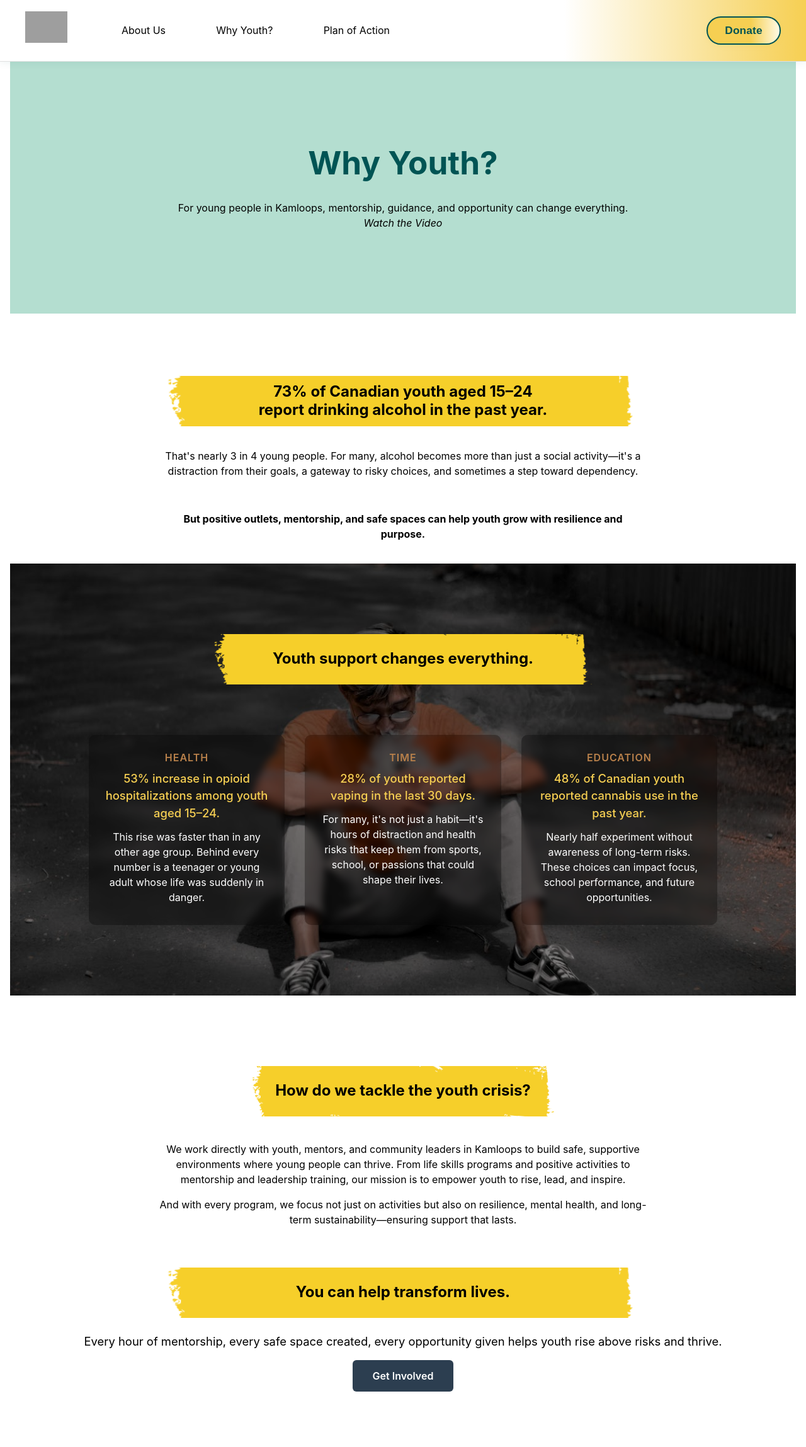
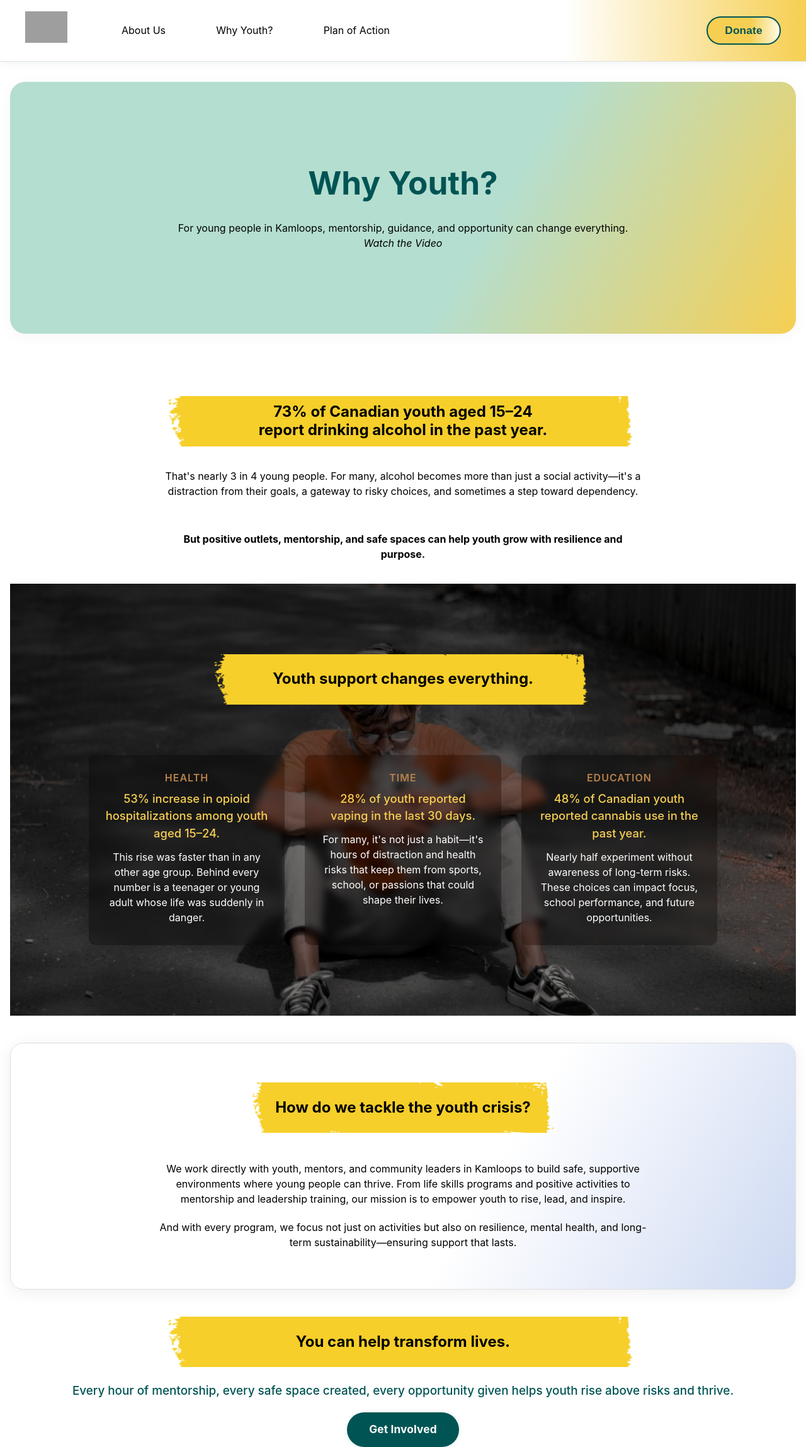
Before and after one commit to AbdulkarimMziya/Youth_hub, a React (Vite) app: page /why-youth in a window 1280 px wide. Shown: the whole page at 63% size. Before the commit the page ends 2210 px from the top, so only its background shows below. Built offline with nearby package versions, Linux system fonts and the light colour scheme; grey boxes are pictures that could not be loaded; the HTML template or start-up script is replaced by a standard one.

Commit message:
Enhance WhyYouth hero section: modern gradient, rounded corners, shadow, and responsive layout

```diff
--- a/src/pages/WhyYouth.css
+++ b/src/pages/WhyYouth.css
@@ -1,21 +1,68 @@
+/* ====== Global ====== */
 .container {
     width: 100%;
 }
 
+/* ====== Hero Section ====== */
 .hero {
     width: 100%;
-    height: 450px;
-    background-color: rgb(180,222,208);
-
+    height: 420px;
+    background: linear-gradient(120deg, rgb(180,222,208) 60%, #f6cf52 100%);
     display: flex;
     align-items: center;
     justify-content: center;
+    border-radius: 1.5rem;
+    margin-top: 2rem;
+    box-shadow: 0 4px 24px rgba(0,0,0,0.04);
+    position: relative;
+    overflow: hidden;
 }
 
+.hero-content {
+    position: relative;
+    z-index: 1;
+    text-align: center;
+    max-width: 800px;
+    margin: 0 auto;
+    padding: 2.5rem 1.5rem;
+}
+
+.hero-title {
+    font-family: 'Montserrat', 'Inter', Arial, sans-serif;
+    font-size: 2.5rem;
+    font-weight: 700;
+    color: var(--color-primary);
+    margin-bottom: 1.2rem;
+    letter-spacing: 0.01em;
+    text-shadow: 0 2px 8px rgba(0,0,0,0.04);
+}
+
+.hero-desc {
+    font-size: 1.18rem;
+    color: #263238;
+    margin-bottom: 2rem;
+    font-weight: 500;
+    line-height: 1.7;
+}
+
+@media (max-width: 900px) {
+    .hero {
+        height: 260px;
+        padding: 1.2rem 0.2rem;
+    }
+    .hero-title {
+        font-size: 1.5rem;
+    }
+    .hero-content {
+        padding: 1.2rem 0.5rem;
+    }
+}
+
+/* ====== Sub Intro ====== */
 .sub-intro {
     width: 100%;
     padding-top: 5rem;
-    box-sizing: border-box;
+
 }
 
 .sub-intro > * {
@@ -23,7 +70,9 @@
     padding: 1rem;
 }
 
-/* Responsive font size for .stat: inherit on large screens, 3.5vw on small screens */
+.sub-intro p {
+    max-width: 800px;
+}
 
 @media (max-width: 600px) {
     .stat {
@@ -31,14 +80,10 @@
     }
 }
 
-.sub-intro p {
-    max-width: 800px;
-}
-
-
+/* ====== Highlight Section ====== */
 .highlight {
     width: 100%;
-    background: url('/youth-vape.jpg') center center/cover no-repeat;
+    background: url('/youth-vape.jpg') center/cover no-repeat;
     padding: 2rem 0;
     position: relative;
     z-index: 1;
@@ -47,11 +92,8 @@
 .highlight::before {
     content: '';
     position: absolute;
-    top: 0;
-    left: 0;
-    width: 100%;
-    height: 100%;
-    background: rgba(0, 0, 0, 0.5); /* Adjust opacity as needed */
+    inset: 0;
+    background: rgba(0, 0, 0, 0.5);
     z-index: 0;
 }
 
@@ -62,9 +104,8 @@
 
 .highlight-wrapper {
     width: 80%;
-    max-width: 100%;
     margin: 0 auto;
-    padding: 5rem 0 5rem;
+    padding: 5rem 0;
 }
 
 .highlight-content {
@@ -81,7 +122,7 @@
     backdrop-filter: saturate(180%) blur(6px);
     border-radius: 10px;
     padding: 1.5rem;
-    box-shadow: 0 2px 8px rgba(0,0,0,0.04);
+    box-shadow: 0 2px 8px rgba(0, 0, 0, 0.04);
 }
 
 .highlight-item h3 {
@@ -106,51 +147,120 @@
     margin-bottom: 0.5rem;
 }
 
+/* ====== Crisis Section ====== */
 .crisis {
     width: 100%;
-    padding: 2rem 1rem;
-    margin-bottom: 2rem;
+    padding: 2.7rem 1.5rem;
+    margin: 2.7rem 0;
+    background: linear-gradient(120deg, #fff 60%, #cdd9f2 100%);
+    border-radius: 1.3rem;
+    box-shadow: 0 4px 24px rgba(0, 0, 0, 0.07);
+    border: 1.5px solid #e0e0e0;
+    display: flex;
+    flex-direction: column;
+    align-items: center;
+    overflow: hidden;
 }
 
 .crisis-wrapper {
     display: flex;
     flex-direction: column;
     align-items: center;
-    justify-content: center;
-    gap: 1rem;
-
-
+    gap: 1.3rem;
     width: 800px;
     max-width: 100%;
     margin: 0 auto;
-    padding-top: 5rem;
+    padding: 1.2rem 0;
 }
 
+.crisis-title {
+    font-size: 2rem;
+    font-weight: 700;
+    color: var(--color-primary);
+    margin-bottom: 1.1rem;
+    text-align: center;
+    display: flex;
+    align-items: center;
+    gap: 0.7rem;
+    letter-spacing: 0.01em;
+}
+
+.crisis-title .crisis-icon {
+    font-size: 2.2rem;
+    color: var(--color-accent-2);
+}
+
+.crisis-desc {
+    font-size: 1.13rem;
+    color: #263238;
+    text-align: center;
+    margin-bottom: 0.7rem;
+    line-height: 1.7;
+    font-weight: 500;
+}
+
+.crisis-list {
+    list-style: disc inside;
+    font-size: 1.08rem;
+    max-width: 600px;
+    margin-top: 0.7rem;
+    padding: 0;
+    color: var(--color-primary);
+    text-align: left;
+}
+
+.crisis-list li {
+    margin-bottom: 0.5rem;
+    color: #263238;
+    line-height: 1.6;
+}
+
+@media (max-width: 700px) {
+    .crisis {
+        padding: 1.2rem 0.5rem;
+    }
+    .crisis-wrapper {
+        padding: 0.5rem 0;
+    }
+    .crisis-title {
+        font-size: 1.3rem;
+    }
+    .crisis-title .crisis-icon {
+        font-size: 1.3rem;
+    }
+    .crisis-desc {
+        font-size: 1rem;
+    }
+    .crisis-list {
+        font-size: 0.98rem;
+    }
+}
+
+/* ====== Call to Action Section ====== */
 .call-to-action.video-bg-section {
     position: relative;
     width: 100vw;
     left: 50%;
-    right: 50%;
     margin-left: -50vw;
-    margin-right: -50vw;
     min-height: 400px;
     display: flex;
     align-items: center;
     justify-content: center;
+    padding: 5rem 0;
+    text-align: center;
     overflow: hidden;
-    text-align: center;
-    padding: 5rem 0;
+    background: linear-gradient(120deg, #f6cf52 60%, #fff 100%);
 }
 
 .video-bg {
     position: absolute;
-    top: 0;
-    left: 0;
+    inset: 0;
     width: 100%;
     height: 100%;
     object-fit: cover;
+    opacity: 0.45;
+    filter: blur(1px) brightness(0.95);
     z-index: 0;
-    opacity: 0.5;
 }
 
 .cta-content {
@@ -159,25 +269,51 @@
     width: 800px;
     max-width: 100%;
     margin: 0 auto;
-    padding: 0 1rem;
+    padding: 2.2rem 1.5rem;
+    background: rgba(255, 255, 255, 0.92);
+    border-radius: 1.3rem;
+    box-shadow: 0 4px 24px rgba(0, 0, 0, 0.07);
+    border: 1.5px solid #e0e0e0;
+    display: flex;
+    flex-direction: column;
+    align-items: center;
 }
 
 .call-to-action p {
-    font-size: 1.15rem;
-    margin-bottom: 1rem;
+    font-size: 1.18rem;
+    margin-bottom: 1.2rem;
+    color: var(--color-primary);
+    font-weight: 500;
+    text-align: center;
 }
 
 .call-to-action .btn {
     display: inline-block;
-    padding: 0.8rem 2rem;
-    background: #2c3e50;
+    padding: 0.9rem 2.2rem;
+    font-size: 1.08rem;
+    font-weight: 700;
+    letter-spacing: 0.01em;
     color: #fff;
-    border-radius: 6px;
-    font-weight: 600;
+    background: var(--color-primary);
+    border-radius: 2rem;
+    box-shadow: 0 2px 8px rgba(0, 84, 84, 0.1);
+    border: none;
     text-decoration: none;
-    transition: background 0.2s;
+    outline: none;
+    transition: background 0.2s, color 0.2s, box-shadow 0.2s;
 }
 
-.call-to-action .btn:hover {
-    background: #34495e;
+.call-to-action .btn:hover,
+.call-to-action .btn:focus {
+    background: var(--color-secondary);
+    color: var(--color-primary);
+    box-shadow: 0 4px 16px rgba(246, 207, 82, 0.13);
+    outline: 2px solid var(--color-primary);
 }
+
+@media (max-width: 900px) {
+  .cta-content {
+    width: 100%;
+    padding: 1.2rem 0.5rem;
+  }
+}
```
